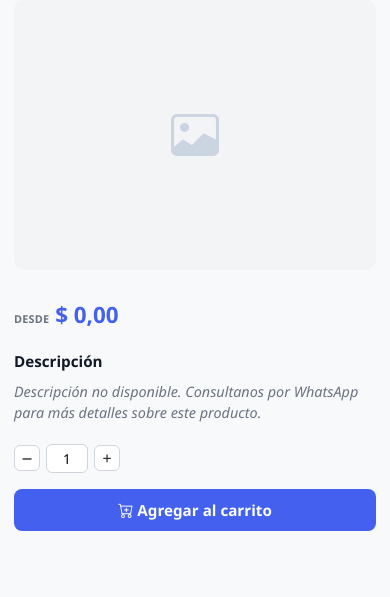
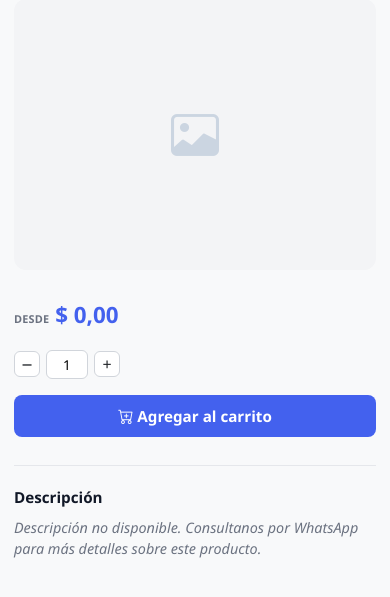
Before and after one commit to mm4te/portal-mayorista, a Flask app: template templates/producto_detalle.html in a window 390 px wide. Shown: the part 159-756 px from the top of the page. Run offline with Flask 3, Linux system fonts and the light colour scheme; the template is opened without the code that fills it, so the values that code supplies are empty; some libraries are stand-ins or nearby versions.

Commit message:
fix: selector de variantes arriba, descripción al final del detalle
Reordena los bloques de la página de detalle de producto para que el
selector de variantes, el selector de cantidad y el botón de agregar
queden visibles sin scroll, incluso con una descripción larga:

  antes: imagen → nombre → precio → descripción → variantes → cantidad+botón
  ahora: imagen → nombre → precio → variantes → cantidad+botón → descripción

Solo se movió el bloque HTML de .detalle-descripcion; no se tocó el JS
(selector de variante, actualización de precio, ni agregarDesdeDetalle) —
sigue funcionando idéntico, todo referenciado por id/clase, no por orden
en el DOM.

static/style.css: .detalle-descripcion ya no hereda el margin-bottom de
lo que iba antes; ahora lleva su propio margin-top + un separador sutil
(border-top) ya que pasa a ir después del botón de agregar.

Verificado con Playwright: orden real en el DOM confirmado
(selector-variantes antes que detalle-descripcion), el flujo de elegir
variante → precio se actualiza → habilitar botón sigue funcionando
igual, capturas en desktop (1000px) y mobile (390px) sin overflow
horizontal.

Co-Authored-By: Claude Sonnet 5 <noreply@anthropic.com>

```diff
--- a/static/style.css
+++ b/static/style.css
@@ -563,7 +563,9 @@ button:disabled, input:disabled { opacity: 0.5; cursor: not-allowed; }
   color: var(--primary);
   margin-bottom: 18px;
 }
-.detalle-descripcion { margin-bottom: 20px; }
+/* Ahora va al final (después del botón de agregar) — separación propia
+   arriba, ya que no hereda el margin-bottom de lo que la precedía antes. */
+.detalle-descripcion { margin-top: 28px; padding-top: 20px; border-top: 1px solid var(--border-soft); }
 .detalle-descripcion h2 { font-size: 0.95rem; margin-bottom: 8px; }
 .descripcion-texto { font-size: 0.92rem; color: var(--dark); line-height: 1.6; }
 .descripcion-texto p { margin-bottom: 10px; }
--- a/templates/producto_detalle.html
+++ b/templates/producto_detalle.html
@@ -24,17 +24,6 @@
     <div class="detalle-precio">
       {% if not producto.precio_uniforme %}<span class="precio-desde" id="precio-desde-label">Desde</span> {% endif %}$
       <span id="precio-mostrado">{{ producto.precio_mayorista | pesos }}</span>
-    </div>
-
-    <div class="detalle-descripcion">
-      <h2>Descripción</h2>
-      {% if producto.descripcion_larga %}
-        <div class="descripcion-texto">{{ producto.descripcion_larga | safe }}</div>
-      {% else %}
-        <p class="texto-muted">
-          Descripción no disponible. Consultanos por WhatsApp para más detalles sobre este producto.
-        </p>
-      {% endif %}
     </div>
 
     {% if producto.variantes|length > 1 %}
@@ -65,6 +54,17 @@
       <i class="bi bi-cart-plus"></i>
       <span id="btn-agregar-texto">{% if producto.variantes|length > 1 %}Elegí una opción{% else %}Agregar al carrito{% endif %}</span>
     </button>
+
+    <div class="detalle-descripcion">
+      <h2>Descripción</h2>
+      {% if producto.descripcion_larga %}
+        <div class="descripcion-texto">{{ producto.descripcion_larga | safe }}</div>
+      {% else %}
+        <p class="texto-muted">
+          Descripción no disponible. Consultanos por WhatsApp para más detalles sobre este producto.
+        </p>
+      {% endif %}
+    </div>
   </div>
 </div>
 {% endif %}
```
